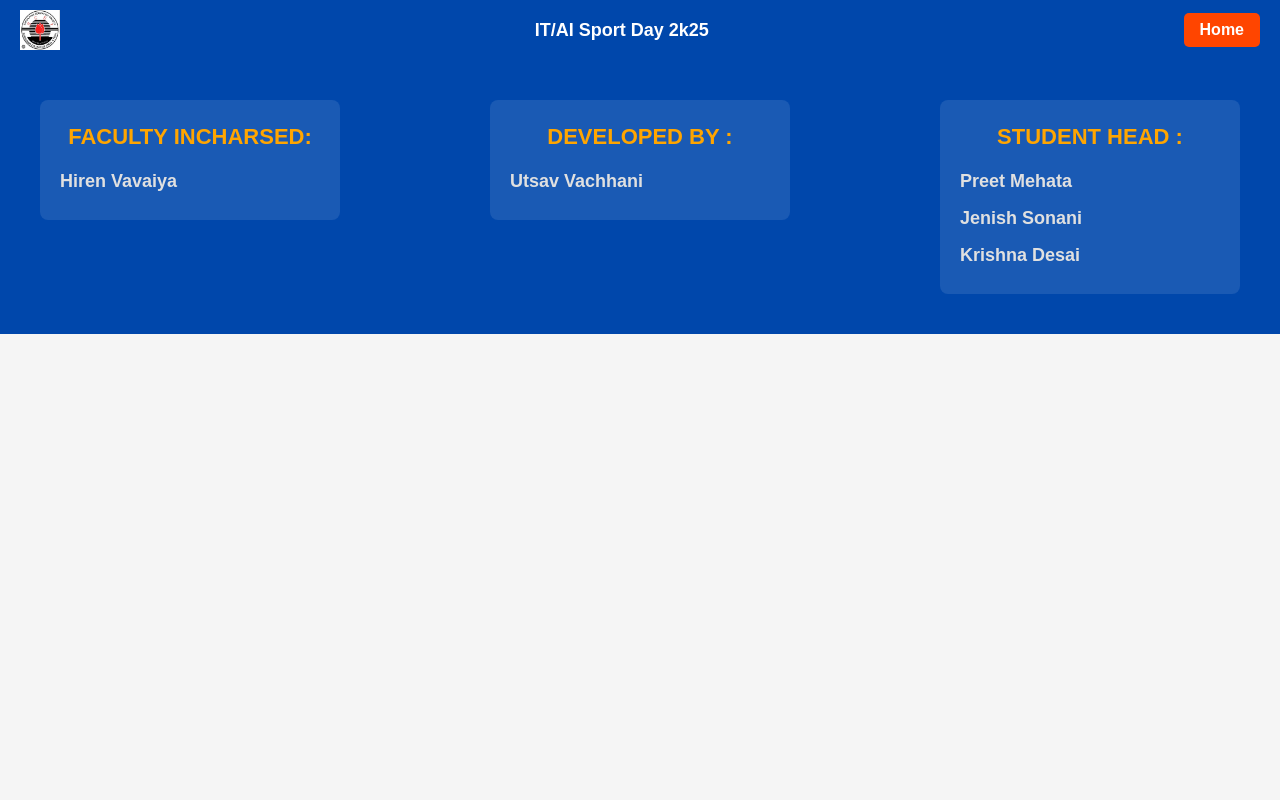
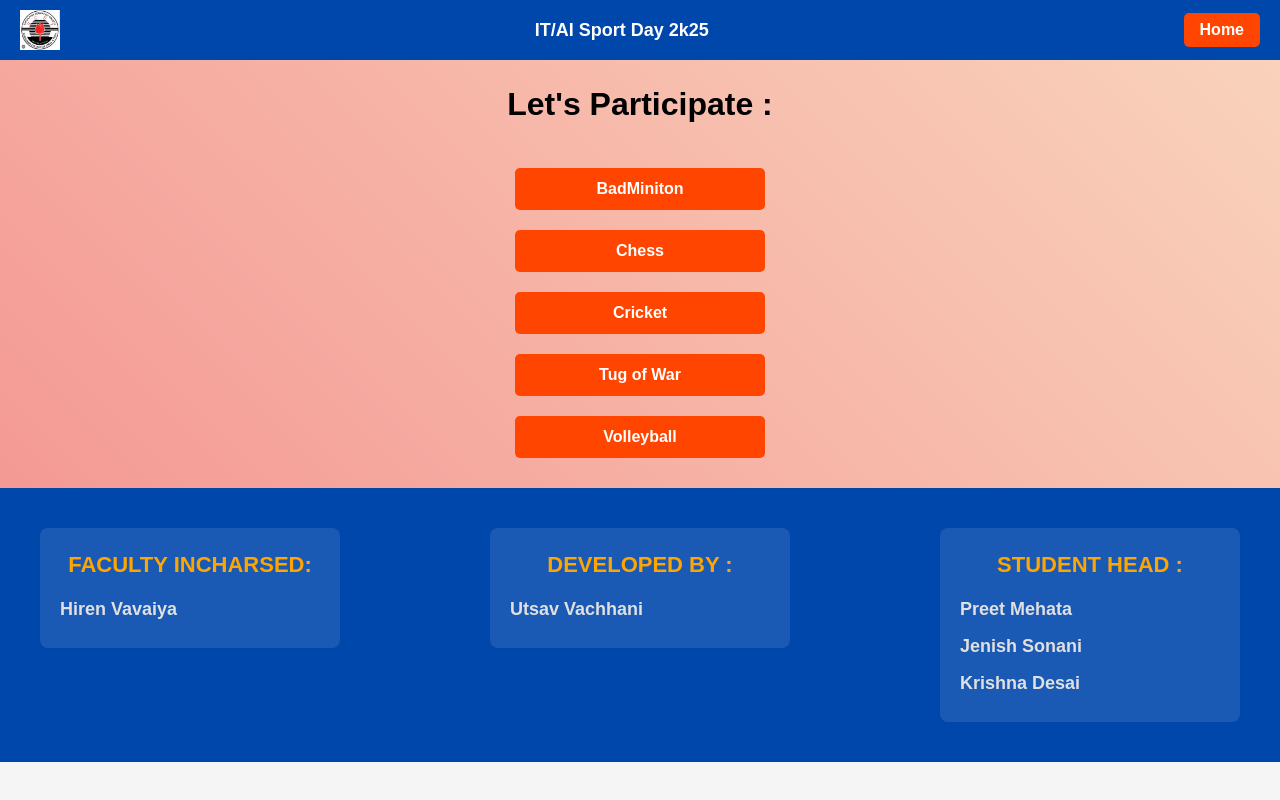
Before and after one commit to utsav0520/IT-AI_SportDay2k25, a React (Vite) app: page / in a window 1280 px wide. Built offline with nearby package versions, Linux system fonts and the light colour scheme.

Commit message:
Path changes

```diff
--- a/src/main.jsx
+++ b/src/main.jsx
@@ -1,7 +1,7 @@
 import { StrictMode } from 'react'
 import { createRoot } from 'react-dom/client'
-import { HashRouter as Router, Routes, Route } from 'react-router-dom'
 import './index.css'
+import { createBrowserRouter, createRoutesFromElements, Route, RouterProvider } from 'react-router-dom'
 import Layout from './Layout'
 import Home from './components/Home'
 import Bandminton from './components/Pages/Bandminton'
@@ -10,20 +10,23 @@ import Chess from './components/Pages/Chess'
 import TugofWar from './components/Pages/TugofWar'
 import Volleyball from './components/Pages/Volleyball'
 
+const router = createBrowserRouter(
+  createRoutesFromElements(
+    <Route path="/" element={<Layout />}>
+      <Route index element={<Home />} />
+      <Route path="home" element={<Home />} />
+      <Route path="bandminton" element={<Bandminton />} />
+      <Route path="cricket" element={<Cricket />} />
+      <Route path="tugofwar" element={<TugofWar />} />
+      <Route path="chess" element={<Chess />} />
+      <Route path="volleyball" element={<Volleyball />} />
+    </Route>
+  ),
+  { basename: "/" }
+)
+
 createRoot(document.getElementById('root')).render(
   <StrictMode>
-    <Router>
-      <Layout>
-        <Routes>
-          <Route path="/" element={<Home />} />
-          <Route path="home" element={<Home />} />
-          <Route path="bandminton" element={<Bandminton />} />
-          <Route path="cricket" element={<Cricket />} />
-          <Route path="tugofwar" element={<TugofWar />} />
-          <Route path="chess" element={<Chess />} />
-          <Route path="volleyball" element={<Volleyball />} />
-        </Routes>
-      </Layout>
-    </Router>
+    <RouterProvider router={router} />
   </StrictMode>
 )
```
Also changed, not shown: vercel.json (added).
